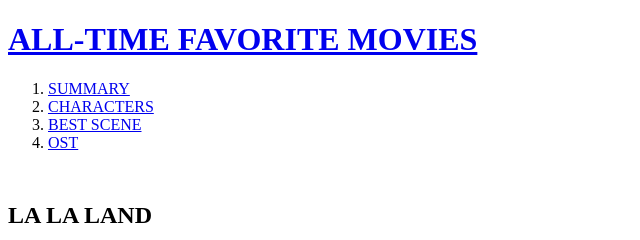
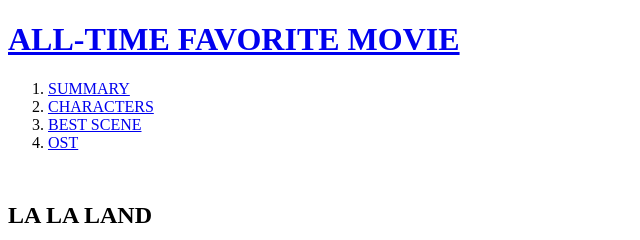
Before and after one commit to minkyung14/La-La-Land, a plain HTML site: page index.html in a window 1280 px wide. Shown: the top 240 px of the page, 0-640 px from the left. Drawn offline with Linux system fonts and the light colour scheme.

Commit message:
Update index.html

```diff
--- a/index.html
+++ b/index.html
@@ -1,12 +1,12 @@
 <!doctype html>
 <html>
 <head>
-<title>All-time favorite Movies</title>
+<title>All-time favorite Movie</title>
 <meta charset="utf-8">
 </head>
 
 <body>
-  <h1><a href="index.html">ALL-TIME FAVORITE MOVIES</a></h1>
+  <h1><a href="index.html">ALL-TIME FAVORITE MOVIE</a></h1>
 <ol>
   <li><a href="1.html">SUMMARY</a></li>
   <li><a href="2.html">CHARACTERS</a></li>
```
